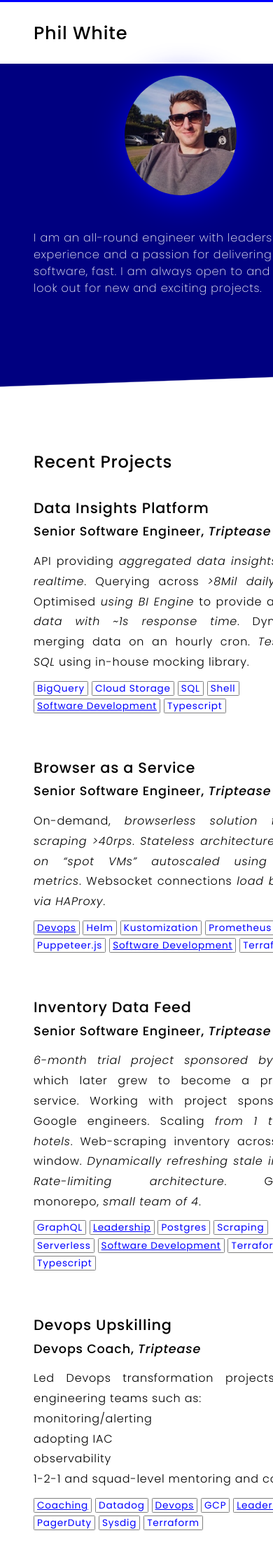
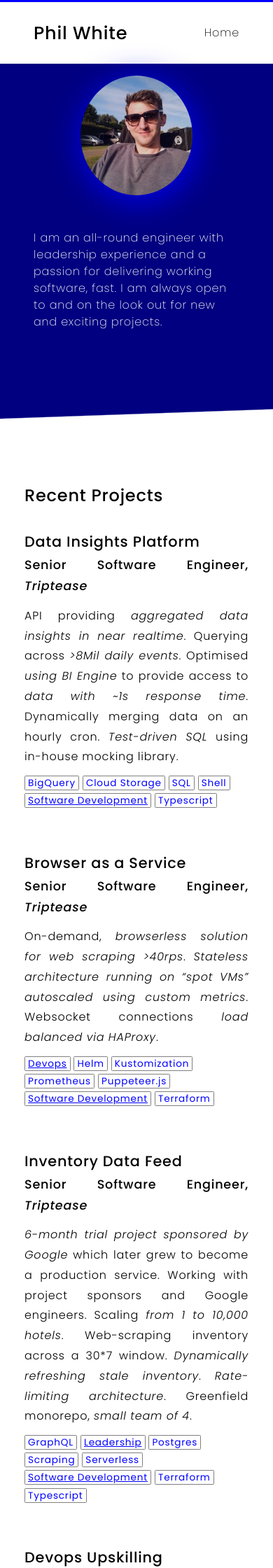
Before and after one commit to philwhiteuk/cv, a Jekyll site: the page built from pages/index.html, in a window 390 px wide. Shown: the top 2240 px of the page at 70% size. Built offline with Jekyll 4.4.1, drawn with Linux system fonts in a browser that asks for light colours.

Commit message:
fix: min-width issue on small devices

```diff
--- a/_includes/head.html
+++ b/_includes/head.html
@@ -1,7 +1,7 @@
 <head>
   <meta charset="utf-8">
   <meta http-equiv="X-UA-Compatible" content="IE=edge">
-  <meta name="viewport" content="width=515, initial-scale=1">
+  <meta name="viewport" content="width=device-width, initial-scale=1">
   {%- seo -%}
   <link rel="stylesheet" href="{{ "/assets/main.css" | relative_url }}">
   {%- feed_meta -%}
--- a/_sass/theme/_aside.scss
+++ b/_sass/theme/_aside.scss
@@ -2,11 +2,25 @@
     @extend %bg-primary;
     font-size: 0.9em;
 
-    .column {
-        min-width: 25em;
+
+    @media (max-width: 850px) {
+        .column {
+            flex: initial;
+        }
     }
 
     [aria-label=career-history] {
+        @media (max-width: 515px) {
+            li {
+                background: none !important;
+                padding: 5px 0 !important;
+            }
+            li.open-branch, li.close-branch {
+                padding: 5px 0 !important;
+            }
+        }
+
+
         li {
             background: url("/cv/assets/branch-sprite.png") no-repeat 0 0;
             padding: 8px 0 8px 100px;
--- a/_sass/theme/_base.scss
+++ b/_sass/theme/_base.scss
@@ -12,10 +12,6 @@
   list-style: none;
   margin: 0;
   padding: 0;
-}
-
-body {
-  min-width: 515px;
 }
 
 body > * {
```
